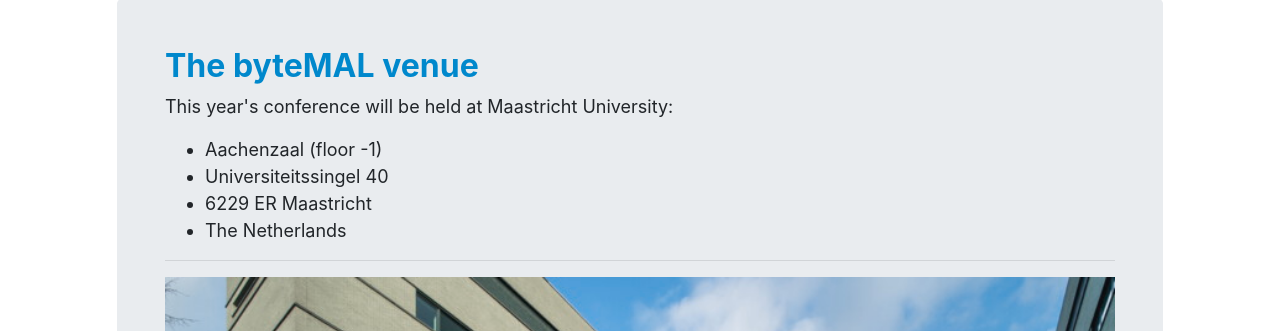
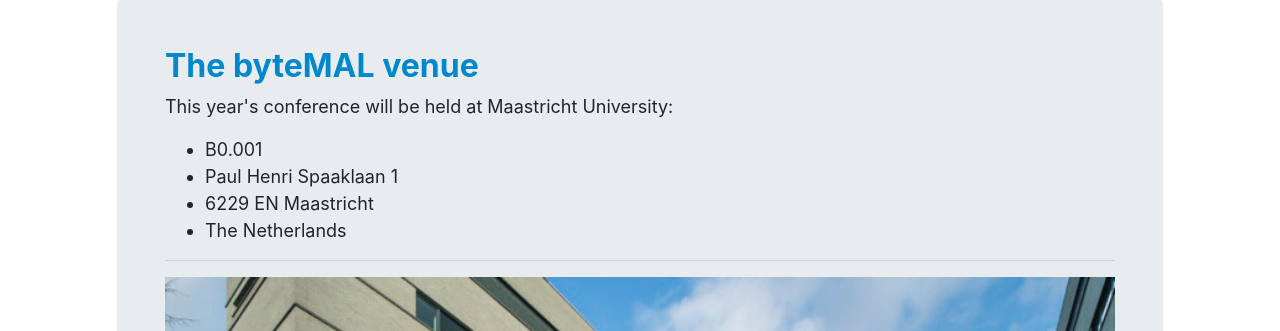
Before and after one commit to bytemal/bytemal-2024, a Jekyll site: the page built from _pages/venue.md, in a window 1280 px wide. Shown: the part 582-913 px from the top of the page. Built offline with Jekyll 4.4.1, drawn with Linux system fonts in a browser that asks for light colours; nearby versions of some CDN libraries.

Commit message:
Update venue.md

```diff
--- a/_pages/venue.md
+++ b/_pages/venue.md
@@ -14,9 +14,9 @@
 		  <h2><b>The byteMAL venue</b></h2>
 		  <p> This year's conference will be held at Maastricht University:
 		  <ul>
-			  <li>Aachenzaal (floor -1)</li>
-			  <li>Universiteitssingel 40</li>
-			  <li>6229 ER Maastricht</li>
+			  <li>B0.001</li>
+			  <li>Paul Henri Spaaklaan 1</li>
+			  <li>6229 EN Maastricht</li>
 			  <li>The Netherlands</li>
 		  </ul>
 	          </p>
```
